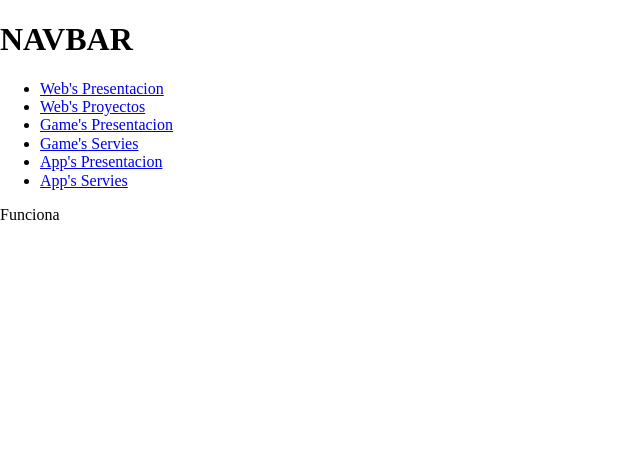
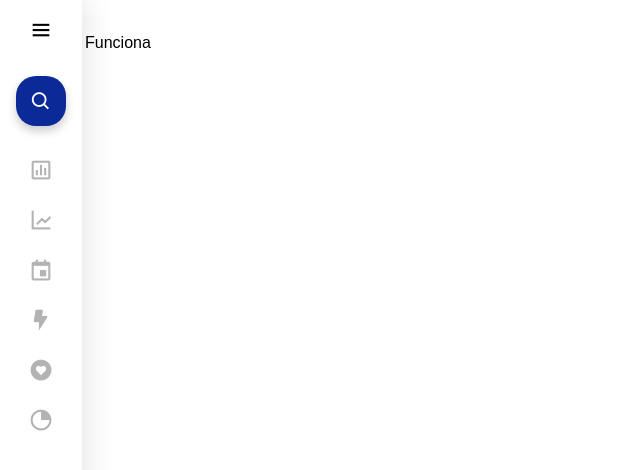
Before and after one commit to Fozzy3/Portafolio, an Angular app: page /web in a window 1280 px wide. Shown: the top 470 px of the page, without its empty margins (0-640 px from the left). Built offline with nearby package versions, Linux system fonts and the light colour scheme.

Commit message:
Try fix navbar errors, not yet

```diff
--- a/angular.json
+++ b/angular.json
@@ -27,7 +27,12 @@
             "inlineStyleLanguage": "scss",
             "assets": [
               "src/favicon.ico",
-              "src/assets"
+              "src/assets",
+              {
+                "glob": "**/*",
+                "input": "node_modules/boxicons",
+                "output": "/assets/boxicons"
+              }
             ],
             "styles": [
               "src/styles.scss"
--- a/package.json
+++ b/package.json
@@ -18,6 +18,7 @@
     "@angular/platform-browser": "^15.1.0",
     "@angular/platform-browser-dynamic": "^15.1.0",
     "@angular/router": "^15.1.0",
+    "boxicons": "^2.1.4",
     "rxjs": "~7.8.0",
     "tslib": "^2.3.0",
     "zone.js": "~0.12.0"
--- a/src/app/navbar/navbar.component.html
+++ b/src/app/navbar/navbar.component.html
@@ -1,10 +1,30 @@
-<h1>NAVBAR</h1>
-<ul>
-  <li><a routerLink="/web/presentacion">Web's Presentacion</a></li>
-  <li><a routerLink="/web/projects">Web's Proyectos</a></li>
-  <li><a routerLink="/gaming/presentation">Game's Presentacion</a></li>
-  <li><a routerLink="/gaming/services">Game's Servies</a></li>
-  <li><a routerLink="/applications/presentation">App's Presentacion</a></li>
-  <li><a routerLink="/applications/services">App's Servies</a></li>
-</ul>
+
+<div [ngClass]="this.active ? 'active' : ''" class="sidebar">
+  <div class="logo_content">
+    <div class="logo">
+      <i class="bx bxs-heart"></i>
+      <div class="logo_name">Hello Diet</div>
+    </div>
+    <i class="bx bx-menu" (click)="this.active = !this.active"></i>
+  </div>
+
+  <div class="src">
+    <i class="bx bx-search"></i>
+    <input type="text" placeholder="Search.." />
+  </div>
+
+  <ul class="nav">
+    <li *ngFor="let item of navbar">
+      <a routerLink="{{ item.routerLink }}" (click)="this.active = false" >
+        <i [class]="item.icon"></i>
+        <span class="link_name">{{ item.name }}</span>
+      </a>
+      <span class="tooltip">{{ item.name }}</span>
+    </li>
+  </ul>
+</div>
+<br>
+
+<div class="home_content">
   <router-outlet></router-outlet>
+</div>
--- a/src/app/navbar/navbar.component.scss
+++ b/src/app/navbar/navbar.component.scss
@@ -0,0 +1,177 @@
+
+* {
+  font-family: "Poppins", sans-serif;
+  margin: 0;
+  padding: 0;
+}
+body {
+  min-height: 100vh;
+  width: auto;
+  background: #e7e9f5;
+}
+.sidebar {
+  position: fixed;
+  top: 0;
+  left: 0;
+  width: 50px;
+  background: #ffffff;
+  padding: 6px 16px;
+  height: 100%;
+  box-shadow: 5px 0 30px rgba(0, 0, 0, 0.1);
+  transition: all 0.5s ease;
+  overflow: hidden;
+}
+.sidebar.active {
+  width: 240px;
+}
+
+.sidebar .logo_content .logo {
+  display: none;
+  color: #0b2997;
+  height: 50px;
+  width: 200px;
+  font-size: 30px;
+  margin-left: 5px;
+  align-items: center;
+  pointer-events: none;
+  opacity: 0;
+  transition: 0.3s;
+}
+.sidebar.active .logo_content{
+  display: flex;
+}
+.sidebar.active .logo_content .logo{
+    display: flex;
+}
+.sidebar.active .logo_content .logo {
+  opacity: 1;
+}
+.sidebar .logo_content .logo .logo_name {
+  font-size: 23px;
+  font-weight: 600;
+  margin: 0 10px;
+}
+
+.sidebar .src {
+  position: relative;
+  height: 50px;
+  width: 100%;
+  margin-top: 20px;
+}
+.sidebar .src input {
+  position: absolute;
+  height: 100%;
+  width: calc(100% - 50px);
+  left: 0;
+  top: 0;
+  border-radius: 20px;
+  outline: none;
+  border: none;
+  background: #0b2997;
+  padding-left: 50px;
+  font-size: 15px;
+  color: #ffffff;
+  box-shadow: 0 5px 10px rgba(0, 0, 0, 0.2);
+  transition: all 0.5s ease;
+}
+.sidebar .src .bx-search {
+  position: absolute;
+  z-index: 99;
+  font-size: 22px;
+  color: #ffffff;
+  transition: all 0.5s ease;
+}
+.sidebar .src .bx-search:hover {
+  color: #0b2997;
+}
+.sidebar .src .bx-search:hover ~ input {
+  background: #ffffff;
+}
+.sidebar i {
+  height: 50px;
+  min-width: 50px;
+  border-radius: 12px;
+  line-height: 50px;
+  text-align: center;
+  font-size: 25px;
+}
+.sidebar ul {
+  margin-top: 20px;
+}
+.sidebar ul li {
+  position: relative;
+  height: 50px;
+  width: 100%;
+  margin: 0;
+  list-style: none;
+  line-height: 50px;
+}
+.sidebar ul li a {
+  color: #b3b3b3;
+  display: flex;
+  text-decoration: none;
+  align-items: center;
+  border-radius: 20px;
+  font-size: 13px;
+  white-space: nowrap;
+  transition: all 0.4s ease;
+}
+
+
+
+
+.sidebar ul li a:hover {
+  color: #0b2997;
+  background: #e7e9f5;
+}
+.sidebar .link_name {
+  opacity: 0;
+  pointer-events: none;
+  transition: all 0.5s ease;
+}
+.sidebar.active .link_name {
+  opacity: 1;
+  pointer-events: auto;
+}
+.sidebar ul li .tooltip {
+  position: absolute;
+  left: 130px;
+  top: 0;
+  transform: translate(-45%, -50%);
+  border-radius: 10px;
+  height: 35px;
+  width: 130px;
+  background: #ffffff;
+  line-height: 35px;
+  text-align: center;
+  font-size: 13px;
+  display: block;
+  color: #242424;
+  box-shadow: 0 5px 10px rgba(0, 0, 0, 0.2);
+  pointer-events: none;
+  opacity: 0;
+  transition: all 0.5s ease;
+}
+.sidebar.active ul li .tooltip {
+  display: none;
+}
+.sidebar ul li:hover .tooltip {
+  opacity: 1;
+  top: 50%;
+}
+.home_content {
+  position: absolute;
+  //height: 100%;
+  //width: 100%;
+  left: 85px;
+  transition: all 0.5s ease;
+}
+.home_content .text {
+  font-size: 25px;
+  font-weight: 500;
+  color: #242424;
+  padding: 12px 24px;
+}
+.sidebar.active ~ .home_content {
+  left: 275PX;
+}
--- a/src/app/navbar/navbar.component.ts
+++ b/src/app/navbar/navbar.component.ts
@@ -8,6 +8,39 @@ import { Component } from '@angular/core';
 export class NavbarComponent {
   constructor(){}
 
-  title = 'Portafolio';
-  navbarFlag = false;
+  navbar = [
+    {
+      "icon": "bx bx-bar-chart-square",
+      "name": "Presentacion",
+      "routerLink": "/web/presentacion"
+    },
+    {
+      "icon": "bx bx-line-chart",
+      "name": "Workout Statistic",
+      "routerLink": "/web/projects"
+    },
+    {
+      "icon": "bx bx-calendar-event",
+      "name": "Workout Plan",
+      "routerLink":"/gaming/presentation"
+    },
+    {
+      "icon": "bx bxs-bolt",
+      "name": "Distance Map",
+      "routerLink":"/gaming/services"
+    },
+    {
+      "icon": "bx bxs-heart-circle",
+      "name": "Diet Food Menu",
+      "routerLink":"/applications/presentation"
+    },
+    {
+      "icon": "bx bxs-pie-chart-alt",
+      "name": "Personal Record",
+      "routerLink":"/applications/services"
+    }
+  ]
+
+  active:Boolean = false;
+
 }
--- a/src/app/select-box/select-box.component.html
+++ b/src/app/select-box/select-box.component.html
@@ -1,5 +1,6 @@
 
-<nav [ngClass]="{'menu-active': serviceNavBar.navBarState, 'menu-hover': !serviceNavBar.navBarState}" (click)="serviceNavBar.flagNavbar()">
+<nav >
+<!--<nav [ngClass]="{'menu-active': serviceNavBar.navBarState, 'menu-hover': !serviceNavBar.navBarState}" (click)="serviceNavBar.flagNavbar()">-->
   <h1>No enrutados</h1>
   <ul>
     <li style="--i:6;" ><a>Web's Presentacion</a></li>
--- a/src/styles.scss
+++ b/src/styles.scss
@@ -1,3 +1,4 @@
+@import url("../node_modules/boxicons/css/boxicons.min.css");
 
 html, body, .initial{
   height: 100%;
```
Also changed, not shown: src/app/app.component.html (line endings or trailing spaces), 1 other file (tests, documents, lock files or other folders).
